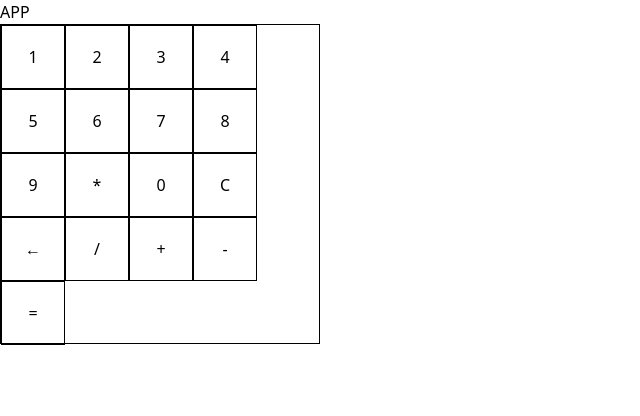
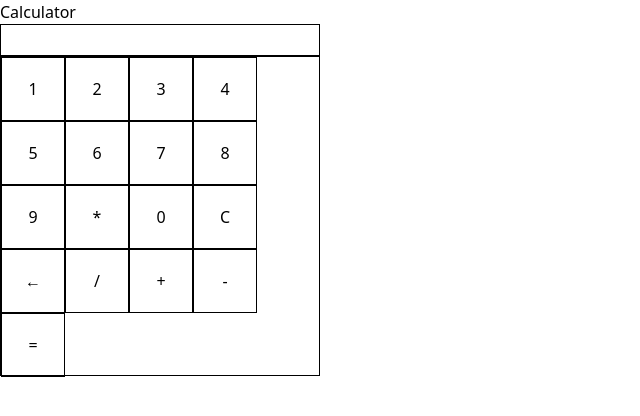
Before and after one commit to PriyankaBawanna/InterviewQuestionsReactJS, a React (Create React App) app: page / in a window 1280 px wide. Shown: the top 416 px of the page, without its empty margins (0-640 px from the left). Built offline with nearby package versions, Linux system fonts and the light colour scheme.

Commit message:
Calculator

```diff
--- a/src/App.js
+++ b/src/App.js
@@ -34,8 +34,8 @@ const Calculator = () => {
   return (
     <div className="calculator">
       <div className="display">
-        <div className="input">{input}</div>
-        {result !== null && <div className="result">= {result}</div>}
+        <div className="input">{result ? result:input}</div>
+
       </div>
       <div className="buttons">
         <button className="btn" onClick={() => handleClick('1')}>1</button>
@@ -68,7 +68,7 @@ const Calculator = () => {
 
 
 const App =()=>{
-  return<>APP
+  return<> Calculator
 <Calculator />
   </>
 }
--- a/src/index.css
+++ b/src/index.css
@@ -3,6 +3,13 @@
 @tailwind components;
 @tailwind utilities;
 
+.display {
+  width: 20rem;
+  height: 2rem;
+  border: 1px solid black;
+  padding: 0.5rem;
+
+}
 .buttons {
   display: flex;
   flex-direction: row;
```
